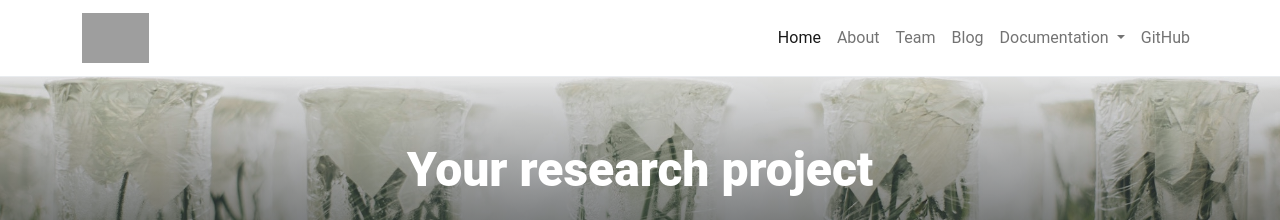
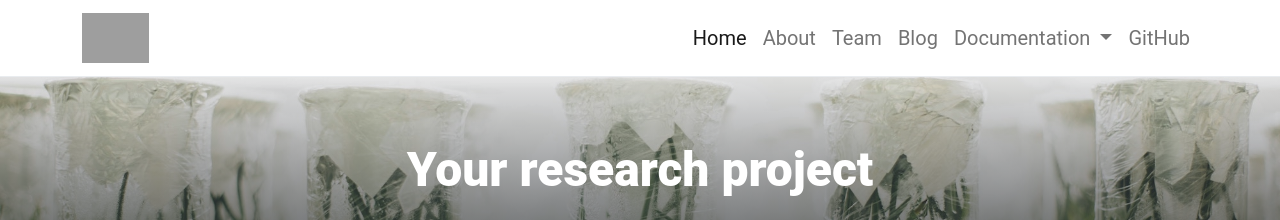
Before and after one commit to gumadeiras/emonetlab, a Jekyll site: the page built from pages/home.md, in a window 1280 px wide. Shown: the top 220 px of the page. Built offline with Jekyll 4.4.1, drawn with Linux system fonts in a browser that asks for light colours; comment, search, counter and statistics services are not loaded; grey boxes are pictures that could not be loaded.

Commit message:
navbar fontsize

```diff
--- a/_sass/bootstrap/_variables.scss
+++ b/_sass/bootstrap/_variables.scss
@@ -1082,7 +1082,7 @@ $zindex-tooltip:                    1080 !default;
 // scss-docs-start nav-variables
 $nav-link-padding-y:                .5rem !default;
 $nav-link-padding-x:                1rem !default;
-$nav-link-font-size:                null !default;
+$nav-link-font-size:                $font-size-lg !default;
 $nav-link-font-weight:              null !default;
 $nav-link-color:                    $link-color !default;
 $nav-link-hover-color:              $link-hover-color !default;
```
